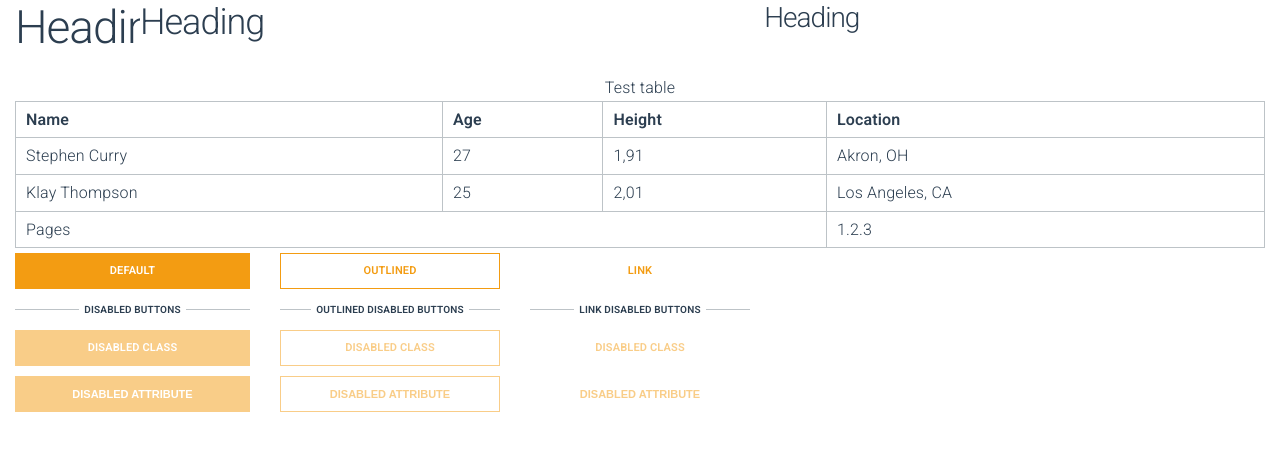
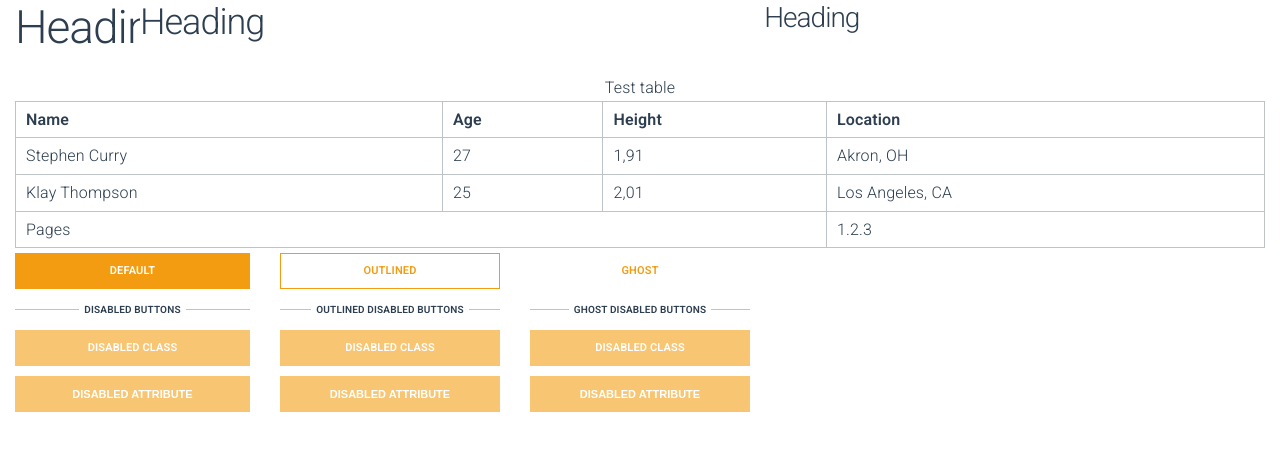
Before and after one commit to iRim/rim.lv, a Vue app: page /framework in a window 1280 px wide. Shown: the top 450 px of the page. Built offline with nearby package versions, Linux system fonts and the light colour scheme; the HTML template or start-up script is replaced by a standard one.

Commit message:
update buttons

```diff
--- a/src/scss/framework/_mixins.scss
+++ b/src/scss/framework/_mixins.scss
@@ -76,3 +76,9 @@
     @extend #{$name}-h, #{$name}-v;
   }
 }
+
+@mixin btn() {
+  color: $btn-color;
+  background-color: $btn-bg;
+  border-color: $btn-border;
+}
--- a/src/scss/framework/_variables.scss
+++ b/src/scss/framework/_variables.scss
@@ -1,8 +1,4 @@
 // $color-primary: #9b4dca !default;
-// $color-secondary: #606c76 !default;
-// $color-border: #e0e0e0 !default;
-// $color-background: #f7f7f7 !default;
-
 $color-primary: #f39c12 !default;
 $color-secondary: #2c3e50 !default;
 $color-border: #bdc3c7 !default;
--- a/src/scss/framework/form/_buttons.scss
+++ b/src/scss/framework/form/_buttons.scss
@@ -1,4 +1,10 @@
+@use 'sass:color';
 @use '../variables' as *;
+@use '../mixins' as *;
+
+$btn-bg: $color-primary;
+$btn-border: $color-primary;
+$btn-color: $color-white;
 
 .btn {
   display: flex;
@@ -11,40 +17,35 @@
   cursor: pointer;
   padding: $btn-padding;
   height: $btn-height;
-  background-color: $color-primary;
-  border: 0.1rem solid $color-primary;
   border-radius: $border-radius;
-  color: $color-white;
+  border: 0.1rem solid $btn-border;
+  background-color: $btn-bg;
+  color: $btn-color;
+  transition: all 0.3s linear;
 
-  &.disabled,
-  &:disabled {
-    background-color: rgba($color: $color-primary, $alpha: 0.5);
-    border-color: transparent;
-    color: $color-white;
-    cursor: not-allowed;
-  }
-
-  &.link,
+  &.ghost,
   &.outlined {
     background-color: transparent;
     color: $color-primary;
   }
 
-  &.outlined {
-    &.disabled,
-    &:disabled {
-      border-color: rgba($color: $color-primary, $alpha: 0.5);
-      color: rgba($color: $color-primary, $alpha: 0.5);
-    }
+  &.ghost {
+    border-color: transparent;
   }
 
-  &.link {
-    border-color: transparent;
+  &.disabled,
+  &:disabled {
+    background-color: color.adjust($btn-bg, $lightness: 20%);
+    border-color: color.adjust($btn-border, $lightness: 20%);
+    color: $btn-color;
+    cursor: not-allowed;
+  }
 
-    &.disabled,
-    &:disabled {
-      color: rgba($color: $color-primary, $alpha: 0.5);
-    }
+  &.active,
+  &:hover:is(:not(.disabled, :disabled)) {
+    background-color: color.adjust($btn-bg, $blackness: 20%);
+    border-color: color.adjust($btn-border, $blackness: 20%);
+    color: $btn-color;
   }
 
   + .btn {
--- a/src/vue/views/Framework.vue
+++ b/src/vue/views/Framework.vue
@@ -48,23 +48,23 @@
 
     <div class="row p-v">
       <div class="column p-right w-20 as-column">
-        <div class="btn width-100">default</div>
+        <div class="btn">default</div>
         <div class="hr">disabled buttons</div>
-        <div class="btn disabled width-100">disabled class</div>
+        <div class="btn disabled">disabled class</div>
         <button class="btn" disabled>disabled attribute</button>
       </div>
       <div class="column p-h w-20 as-column">
-        <div class="btn outlined w-100">outlined</div>
+        <div class="btn outlined">outlined</div>
         <div class="hr">outlined disabled buttons</div>
-        <div class="btn outlined disabled width-100">disabled class</div>
+        <div class="btn outlined disabled">disabled class</div>
         <button class="btn outlined" disabled>disabled attribute</button>
       </div>
 
       <div class="column p-h w-20 as-column">
-        <div class="btn link w-100">link</div>
-        <div class="hr">link disabled buttons</div>
-        <div class="btn link disabled width-100">disabled class</div>
-        <button class="btn link" disabled>disabled attribute</button>
+        <div class="btn ghost">ghost</div>
+        <div class="hr">ghost disabled buttons</div>
+        <div class="btn ghost disabled">disabled class</div>
+        <button class="btn ghost" disabled>disabled attribute</button>
       </div>
     </div>
   </div>
```
